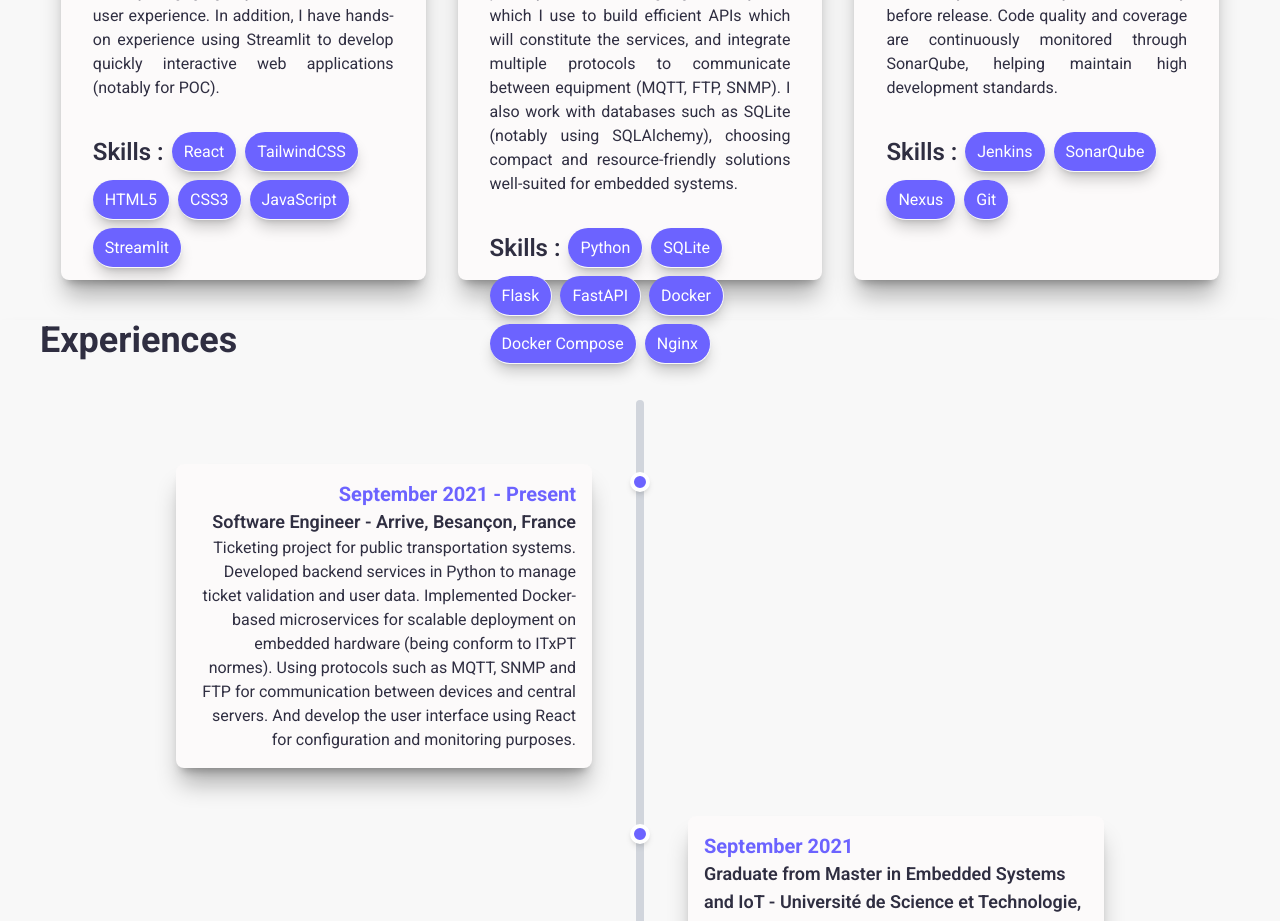
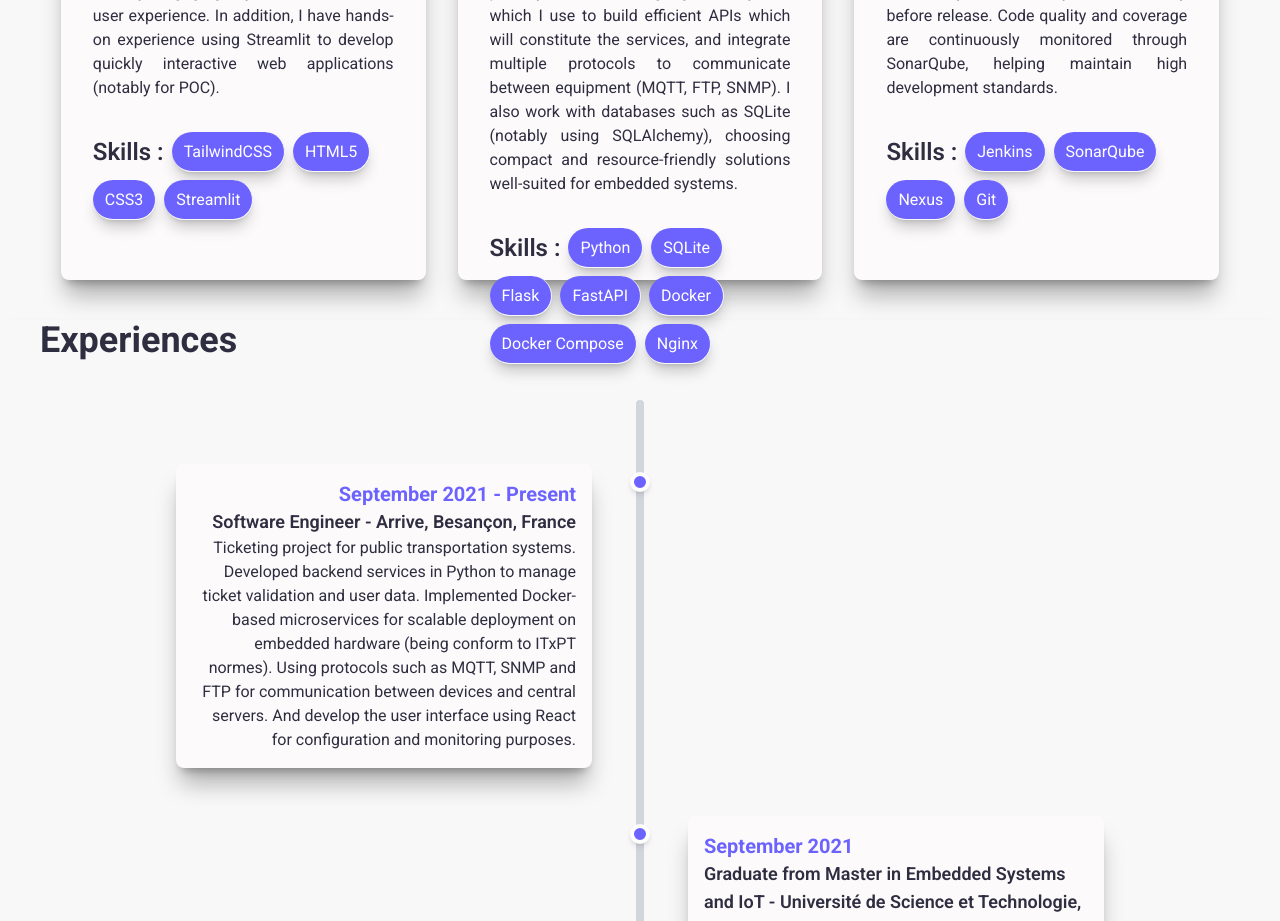
Before and after one commit to aureliengabry/aureliengabry.github.io, a React (Vite) app: page / in a window 1280 px wide. Shown: the part 1280-2201 px from the top of the page. Built offline with nearby package versions, Linux system fonts and the light colour scheme.

Commit message:
fix: remove unused skills

```diff
--- a/src/pages/Technologies.jsx
+++ b/src/pages/Technologies.jsx
@@ -8,7 +8,7 @@ function Technologies() {
   const front_skills = {
     icon: <Frontend className="h-30 w-30 mx-auto  mb-4" />,
     title: "Front-end",
-    stack: ["React", "TailwindCSS", "HTML5", "CSS3", "JavaScript", "Streamlit"],
+    stack:  ["TailwindCSS", "HTML5", "CSS3", "Streamlit"],
     description:
       "Create responsive and user-friendly interfaces with React and TailwindCSS.\
        I am proficient in HTML5, CSS3, and JavaScript, which allows me to design visually engaging layouts that enhance user experience.\
```
